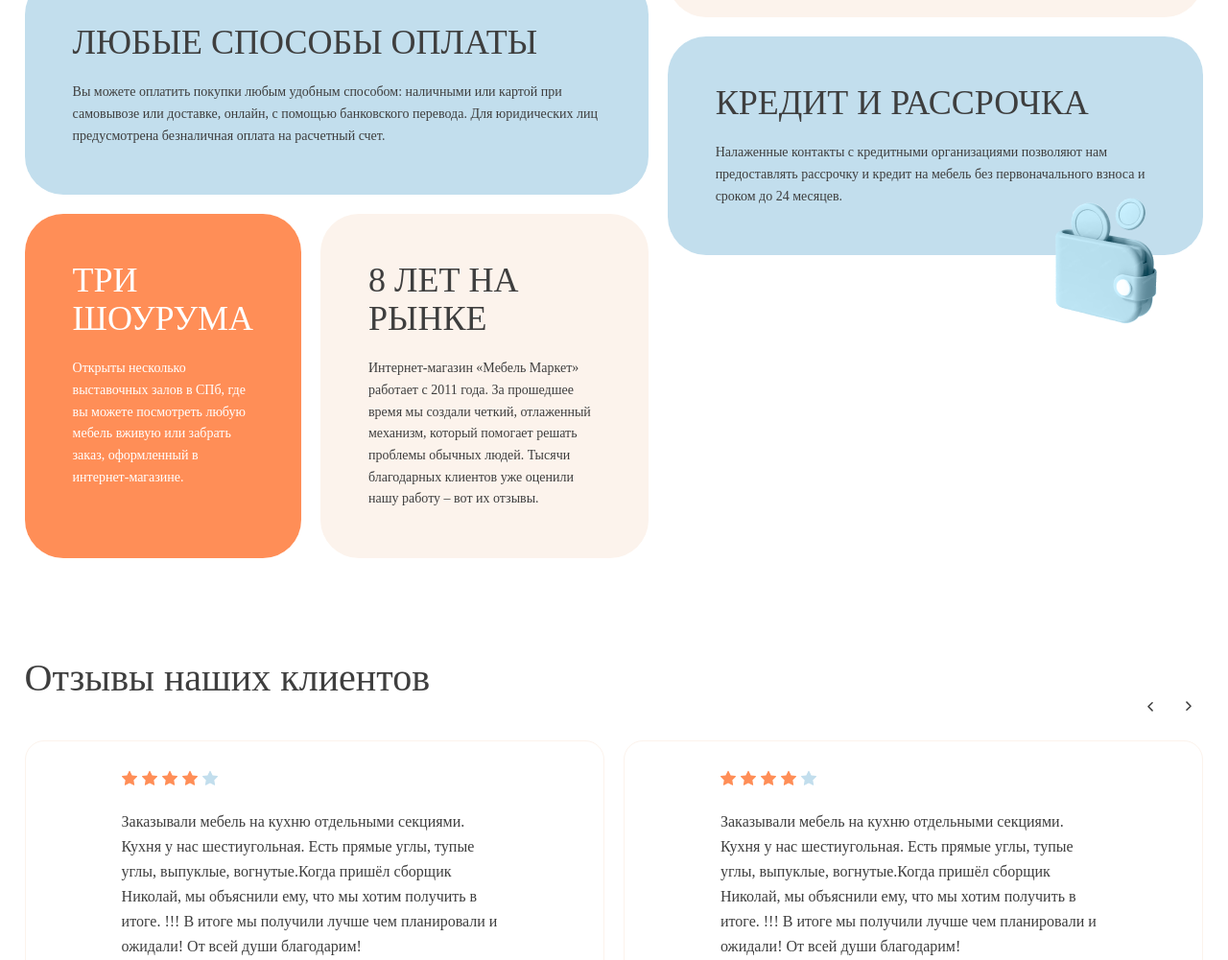
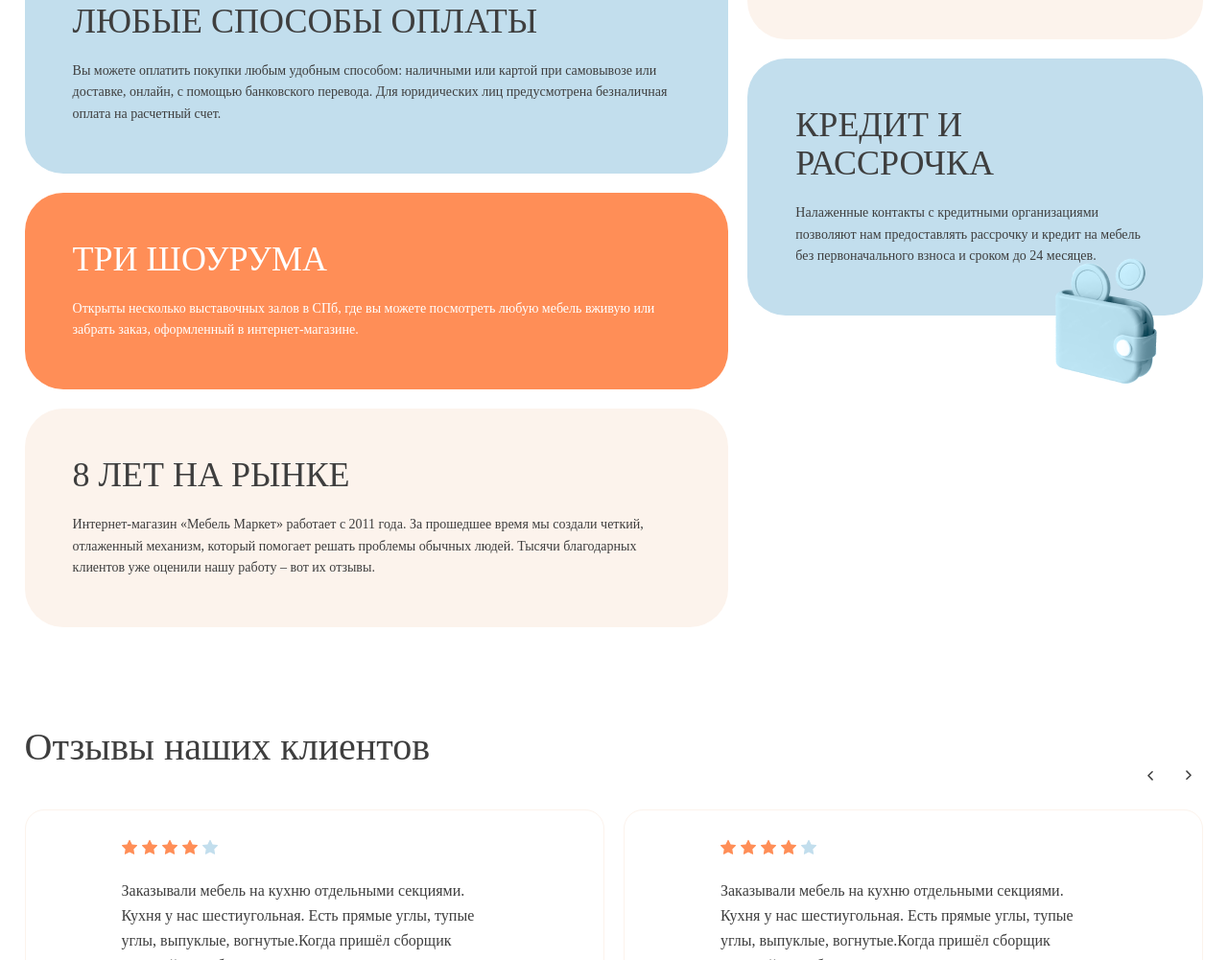
Before and after one commit to ArsenyKornilcev/mebelmarket, a plain HTML site: page index.html in a window 1280 px wide. Shown: the part 4692-5693 px from the top of the page at 96% size. Drawn offline with nearby package versions, Linux system fonts and the light colour scheme; a web font is replaced by a local one.

Commit message:
section advantages-grid under 1355

```diff
--- a/index.html
+++ b/index.html
@@ -537,7 +537,7 @@
                             <div class="item_description">Вы можете оплатить покупки любым удобным способом: наличными или картой при самовывозе или доставке, онлайн, с помощью
                             банковского перевода. Для юридических лиц предусмотрена безналичная оплата на расчетный счет.</div>
                         </div>
-                        <div class="advantages-grid__row">
+                        <div class="advantages-grid__group">
                             <div class="advantages-grid__item bg_orange">
                                 <div class="item_title h3">три шоурума</div>
                                 <div class="item_description">Открыты несколько выставочных залов в СПб, где вы можете посмотреть любую мебель
--- a/sass/sections/_advantages-grid.sass
+++ b/sass/sections/_advantages-grid.sass
@@ -11,7 +11,7 @@
         gap: 20px
 
         &_1
-            .advantages-grid__row
+            .advantages-grid__group
                 display: flex
                 flex-flow: row nowrap
                 gap: 20px
@@ -21,7 +21,6 @@
 
         &_2
             max-width: 636px
-
 
     &__item
         padding: 50px
@@ -63,3 +62,14 @@
             gap: 35px
             p
                 margin: 0
+
+    @media (max-width: 1355px)
+        &__block_1
+            .advantages-grid__group
+                flex-flow: column wrap
+
+                .advantages-grid__item:nth-child(1)
+                    max-width: none
+
+        &__block_2
+            width: 100%
```
Also changed, not shown: css/style.min.css, 1 other file.
